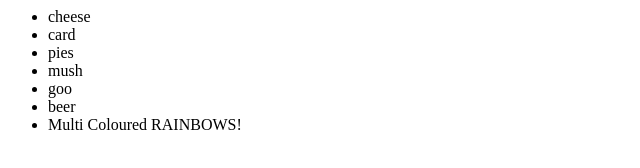
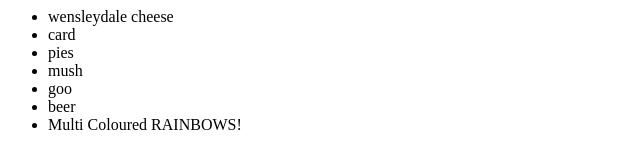
Before and after one commit to olliei/gitTutorial, a plain HTML site: page index.html in a window 1280 px wide. Shown: the whole page, without its empty margins (0-640 px from the left). Drawn offline with Linux system fonts and the light colour scheme.

Commit message:
changed to wensleydale

```diff
--- a/index.html
+++ b/index.html
@@ -3,7 +3,7 @@
 
 		<div>
 			<ul>
-				<li>cheese</li>
+				<li>wensleydale cheese</li>
 				<li>card</li>
 				<li>pies</li>
 				<li>mush</li>
```
